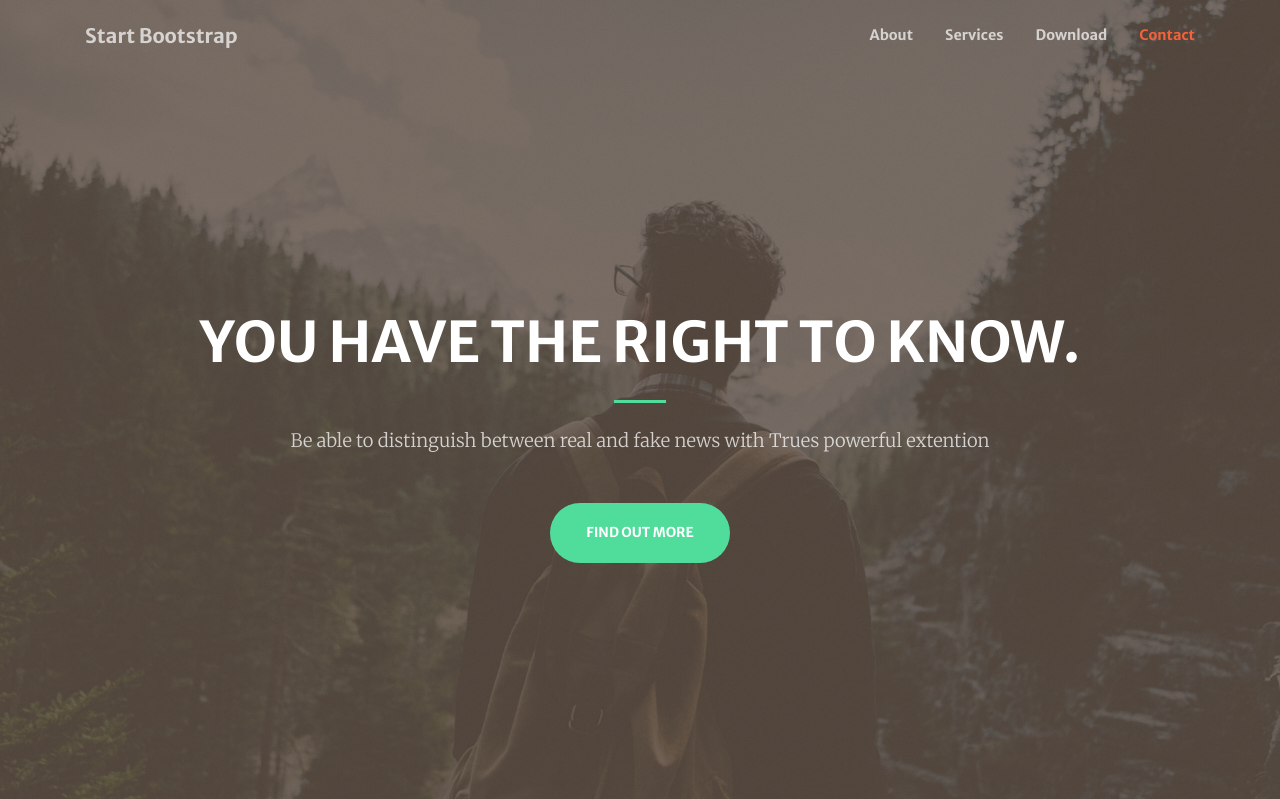
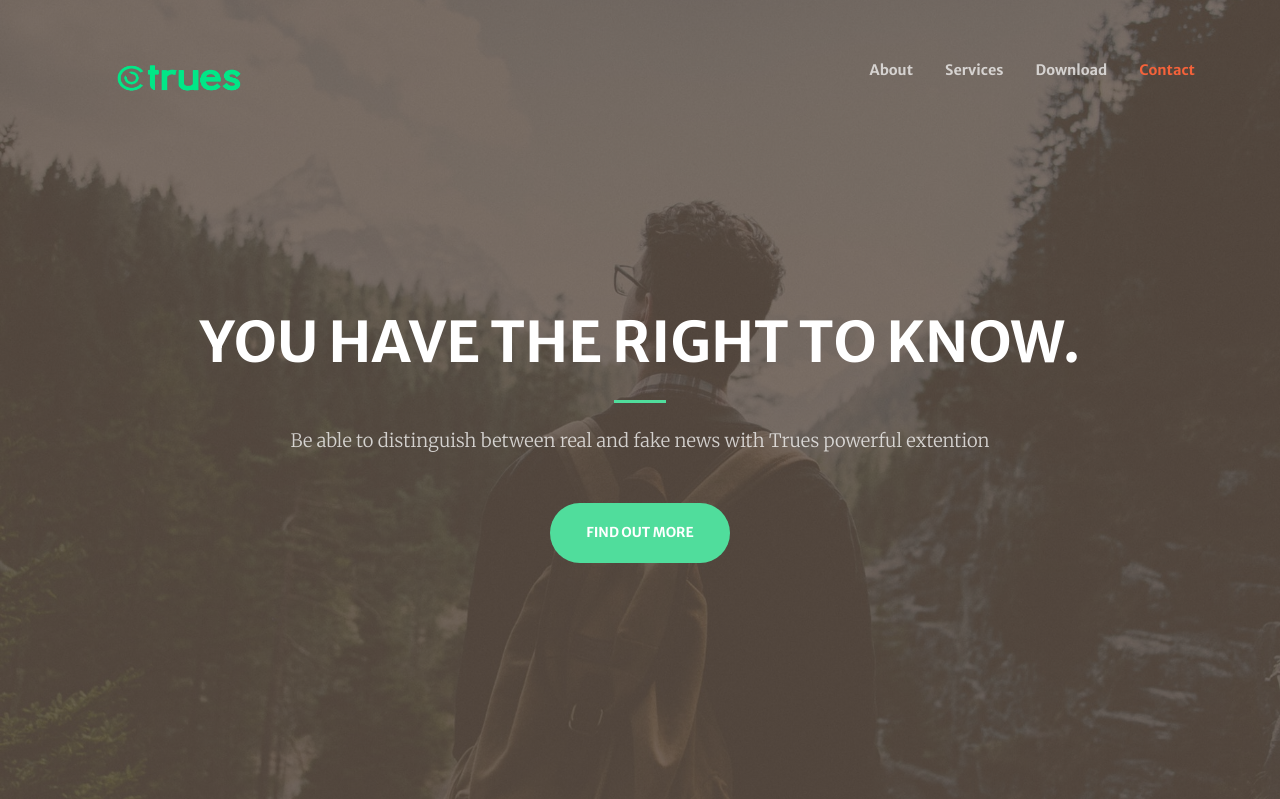
Before and after one commit to alice19-meet/Trues-1, a Flask app: page / in a window 1280 px wide. Shown: the top 799 px of the page. Run offline with Flask 2, Linux system fonts and the light colour scheme; some libraries are stand-ins or nearby versions.

Commit message:
website update and new logo

```diff
--- a/templates/index.html
+++ b/templates/index.html
@@ -29,7 +29,7 @@
   <!-- Navigation -->
   <nav class="navbar navbar-expand-lg navbar-light fixed-top py-3" id="mainNav">
     <div class="container">
-      <a class="navbar-brand js-scroll-trigger" href="#page-top">Start Bootstrap</a>
+      <a href="#page-top" class="navbar-brand js-scroll-trigger"><img src="static/trues_logo.png" alt="trues logo" style="width:200px;height:100px;border:0;"></a>
       <button class="navbar-toggler navbar-toggler-right" type="button" data-toggle="collapse" data-target="#navbarResponsive" aria-controls="navbarResponsive" aria-expanded="false" aria-label="Toggle navigation">
         <span class="navbar-toggler-icon"></span>
       </button>
```
Also changed, not shown: static/Artboard 7-4.png (added), static/trues_logo.png (added), 1 other file.
